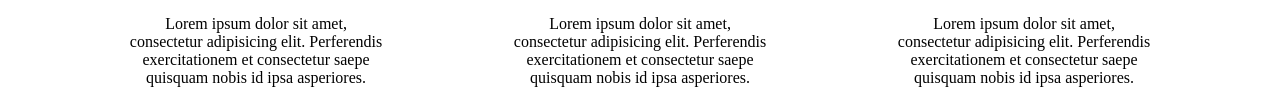
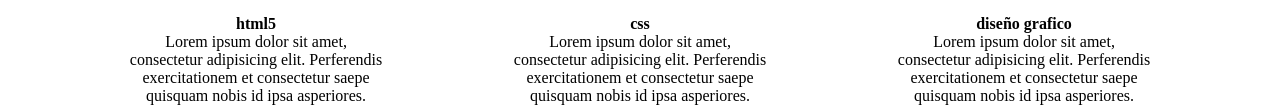
Before and after one commit to peterjhosep31/proyecto-Graphel, a plain HTML site: page index.html in a window 1280 px wide. Shown: the part 852-959 px from the top of the page. Drawn offline with Linux system fonts and the light colour scheme.

Commit message:
agrego los nombres de los servicios que ofrecemos

```diff
--- a/index.html
+++ b/index.html
@@ -42,16 +42,19 @@
     <section class="containerOffer">
         <div>
             <img src="https://res.cloudinary.com/anonimous/image/upload/v1660777742/proyecto%20GRAPHEL/logo_html_ujqypr.png" alt="Este es el logo de html"> <br>
+            <b>html5</b>
             Lorem ipsum dolor sit amet, consectetur adipisicing elit. Perferendis exercitationem et consectetur saepe
             quisquam nobis id ipsa asperiores.
         </div>
         <div>
             <img src="https://res.cloudinary.com/anonimous/image/upload/v1660777668/proyecto%20GRAPHEL/logo_css_pdbkxd.png" alt="Este es el logo de css"> <br>
+            <b>css</b>
             Lorem ipsum dolor sit amet, consectetur adipisicing elit. Perferendis exercitationem et consectetur saepe
             quisquam nobis id ipsa asperiores.
         </div>
         <div>
             <img src="https://res.cloudinary.com/anonimous/image/upload/v1660777647/proyecto%20GRAPHEL/logo_brush_yylowg.png" alt="Este es el logo de brush"> <br>
+            <b>diseño grafico</b>
             Lorem ipsum dolor sit amet, consectetur adipisicing elit. Perferendis exercitationem et consectetur saepe
             quisquam nobis id ipsa asperiores.
         </div>
--- a/styles/styles.css
+++ b/styles/styles.css
@@ -60,7 +60,9 @@ ul li a {
     align-items: center;
     color: #fff;
 }
-
+.containerDescription b{
+    text-transform: capitalize;
+}
 h1 {
     font-weight: bold;
 }
```
